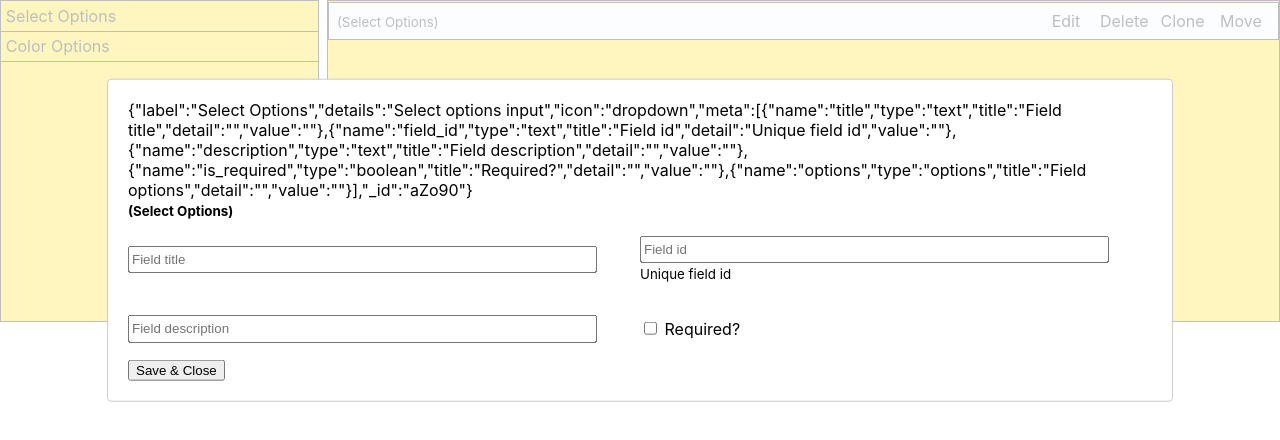
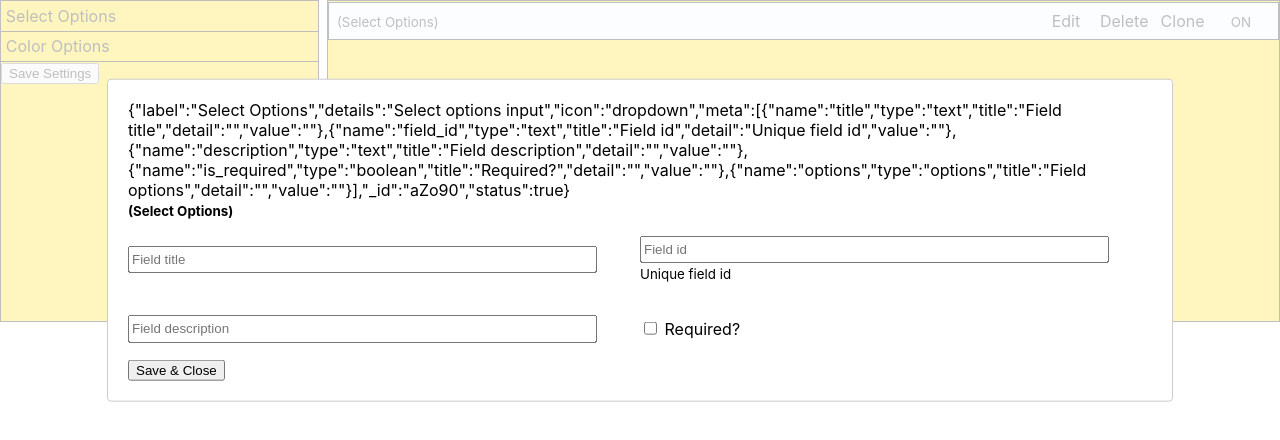
Before and after one commit to nmedia82/wcmore-extra-options, a React (Create React App) app: page / in a window 1280 px wide. Both pictures are taken after a click on the item "Select Options". Shown: the top 440 px of the page. Built offline with nearby package versions, Linux system fonts and the light colour scheme.

Commit message:
drag n drop done

```diff
--- a/package.json
+++ b/package.json
@@ -7,6 +7,7 @@
     "@testing-library/react": "^13.4.0",
     "@testing-library/user-event": "^13.5.0",
     "react": "^18.2.0",
+    "react-beautiful-dnd": "^13.1.1",
     "react-dom": "^18.2.0",
     "react-modal": "^3.16.1",
     "react-router-dom": "^6.4.2",
--- a/src/App.css
+++ b/src/App.css
@@ -56,10 +56,15 @@ ul.wcmore-meta-fields li {
   cursor: pointer;
 }
 
+.wcmore-field-single.status-false {
+  color: #fff;
+  background-color: red;
+}
+
 .wcmore-field-setting.label {
   flex: 12;
   text-align: left;
-  cursor:move;
+  cursor: move;
 }
 
 .wcmore-field-meta {
--- a/src/App.js
+++ b/src/App.js
@@ -6,6 +6,7 @@ import "./App.css";
 import meta from "./data/meta.json";
 import { FieldClass } from "./proto/protos";
 import useLocalStorage from "./common/useLocalStorage";
+import { toast } from "react-toastify";
 
 // Importing Components
 import CreateOption from "./page/create-options";
@@ -14,8 +15,10 @@ function App() {
   const [Meta, setMeta] = useState([]);
   const [Fields, setFields] = useLocalStorage("wcmore_fields", []);
 
-  const handleSaveFields = (field) => {
-    // const fields = [...Fields, field];
+  const handleSaveFields = (fields) => {
+    console.log(fields);
+    setFields(fields);
+    toast.success("Fields saved.");
     // setFields(fields);
     // setSelectedField(field);
   };
--- a/src/common/helper.js
+++ b/src/common/helper.js
@@ -17,3 +17,16 @@ export function wcmore_get_field_id() {
 
   return text;
 }
+
+export function wcmore_create_field_title(field) {
+  let title = "New Field";
+  const meta_title = field.meta.find((m) => m.name === "title");
+  if (meta_title) {
+    title = `${meta_title.value}`;
+  }
+  return (
+    <span>
+      {title} <small>{`(${field.label})`}</small>
+    </span>
+  );
+}
--- a/src/index.js
+++ b/src/index.js
@@ -5,11 +5,7 @@ import App from "./App";
 import reportWebVitals from "./reportWebVitals";
 
 const root = ReactDOM.createRoot(document.getElementById("wcmore-root"));
-root.render(
-  <React.StrictMode>
-    <App />
-  </React.StrictMode>
-);
+root.render(<App />);
 
 // If you want to start measuring performance in your app, pass a function
 // to log results (for example: reportWebVitals(console.log))
--- a/src/page/create-options.jsx
+++ b/src/page/create-options.jsx
@@ -1,7 +1,13 @@
 import { useState, useEffect } from "react";
 import Input from "../fields/input";
 import Modal from "react-modal";
-import { wcmore_get_field_id, wcmore_get_input_value } from "../common/helper";
+import { DragDropContext, Droppable } from "react-beautiful-dnd";
+import {
+  wcmore_create_field_title,
+  wcmore_get_field_id,
+  wcmore_get_input_value,
+} from "../common/helper";
+import FieldItem from "./field-item";
 
 Modal.setAppElement("#wcmore-root");
 
@@ -17,7 +23,21 @@ const customStyles = {
   },
 };
 
-function CreateOption({ Meta, SavedFields }) {
+const reorder = (list, startIndex, endIndex) => {
+  const result = Array.from(list);
+  const [removed] = result.splice(startIndex, 1);
+  result.splice(endIndex, 0, removed);
+
+  return result;
+};
+
+// const QuoteList = React.memo(function QuoteList({ quotes }) {
+//   return quotes.map((quote: QuoteType, index: number) => (
+//     <Quote quote={quote} index={index} key={quote.id} />
+//   ));
+// });
+
+function CreateOption({ Meta, SavedFields, onSaveFields }) {
   let subtitle;
   const [SelectedField, setSelectedField] = useState({});
   const [Fields, setFields] = useState([]);
@@ -45,7 +65,7 @@ function CreateOption({ Meta, SavedFields }) {
   const addNewField = (meta) => {
     // A Deep copy of meta object to unlink from Meta Objects
     let field = JSON.parse(JSON.stringify(meta));
-    field = { ...field, _id: wcmore_get_field_id() };
+    field = { ...field, _id: wcmore_get_field_id(), status: true };
     const fields = [...Fields, field];
     setFields(fields);
     // const last = fields[fields.length - 1];
@@ -80,22 +100,9 @@ function CreateOption({ Meta, SavedFields }) {
     let found = fields.find((f) => f._id === SelectedField._id);
     const index = fields.indexOf(found);
     fields[index] = SelectedField;
-    console.log(fields);
+    // console.log(fields);
     setFields(fields);
     closeModal();
-  };
-
-  const getFieldTitle = (field) => {
-    let title = "New Field";
-    const meta_title = field.meta.find((m) => m.name === "title");
-    if (meta_title) {
-      title = `${meta_title.value}`;
-    }
-    return (
-      <span>
-        {title} <small>{`(${field.label})`}</small>
-      </span>
-    );
   };
 
   // deleting field from list
@@ -117,6 +124,31 @@ function CreateOption({ Meta, SavedFields }) {
     setFields(fields);
   };
 
+  const handleStatus = (field) => {
+    const fields = [...Fields];
+    let found = fields.find((f) => f._id === field._id);
+    const index = fields.indexOf(found);
+    fields[index].status = !field.status;
+    setFields(fields);
+  };
+
+  function onDragEnd(result) {
+    if (!result.destination) {
+      return;
+    }
+
+    if (result.destination.index === result.source.index) {
+      return;
+    }
+
+    const fields = reorder(
+      Fields,
+      result.source.index,
+      result.destination.index
+    );
+
+    setFields(fields);
+  }
   // handleMove
   // https://codesandbox.io/s/reorder-draggable-list-array-forked-xtpgch?file=/src/App.js:682-752
 
@@ -130,36 +162,32 @@ function CreateOption({ Meta, SavedFields }) {
             </li>
           ))}
         </ul>
+        <button onClick={() => onSaveFields(Fields)}>Save Settings</button>
       </div>
       <div className="wcmore-panel right">
-        <div className="wcmore-field-settings">
-          {Fields.map((field, i) => (
-            <div className="wcmore-field-single" key={`setting${i}`}>
-              <span className="wcmore-field-setting label">
-                {getFieldTitle(field)}
-              </span>
-              <span
-                className="wcmore-field-setting edit"
-                onClick={() => openModal(field)}
+        <DragDropContext onDragEnd={onDragEnd}>
+          <Droppable droppableId="wcmore-field-list">
+            {(provided) => (
+              <div
+                className="wcmore-field-settings"
+                ref={provided.innerRef}
+                {...provided.droppableProps}
               >
-                Edit
-              </span>
-              <span
-                className="wcmore-field-setting delete"
-                onClick={() => handleDelete(field)}
-              >
-                Delete
-              </span>
-              <span
-                className="wcmore-field-setting clone"
-                onClick={() => handleClone(field)}
-              >
-                Clone
-              </span>
-              <span className="wcmore-field-setting move">Move</span>
-            </div>
-          ))}
-        </div>
+                {Fields.map((field, i) => (
+                  <FieldItem
+                    field={field}
+                    index={i}
+                    onOpenModal={openModal}
+                    onDelete={handleDelete}
+                    onClone={handleClone}
+                    onStatus={handleStatus}
+                  />
+                ))}
+                {provided.placeholder}
+              </div>
+            )}
+          </Droppable>
+        </DragDropContext>
       </div>
       {SelectedField.meta !== undefined && (
         <Modal
@@ -174,7 +202,7 @@ function CreateOption({ Meta, SavedFields }) {
             className="wcmore-header"
             ref={(_subtitle) => (subtitle = _subtitle)}
           >
-            {getFieldTitle(SelectedField)}
+            {wcmore_create_field_title(SelectedField)}
           </header>
           <div className="wcmore-field-meta">
             {SelectedField.meta.map((m, j) => (
--- /dev/null
+++ b/src/page/field-item.jsx
@@ -0,0 +1,63 @@
+import { Draggable } from "react-beautiful-dnd";
+import { wcmore_create_field_title } from "../common/helper";
+
+function FieldItem({ field, index, onOpenModal, onDelete, onClone, onStatus }) {
+  const getStatus = (field) => {
+    const status = field.status ? (
+      <small className="wcmore-status on">ON</small>
+    ) : (
+      <small className="wcmore-status off">OFF</small>
+    );
+
+    return status;
+  };
+
+  const getContainerClass = (field) => {
+    let class_name = "wcmore-field-single";
+    class_name += ` status-${field.status}`;
+    return class_name;
+  };
+
+  return (
+    <Draggable draggableId={field._id} index={index} key={field._id}>
+      {(provided) => (
+        <div
+          className={getContainerClass(field)}
+          ref={provided.innerRef}
+          {...provided.draggableProps}
+          {...provided.dragHandleProps}
+        >
+          <span className="wcmore-field-setting label">
+            {wcmore_create_field_title(field)}
+          </span>
+          <span
+            className="wcmore-field-setting edit"
+            onClick={() => onOpenModal(field)}
+          >
+            Edit
+          </span>
+          <span
+            className="wcmore-field-setting delete"
+            onClick={() => onDelete(field)}
+          >
+            Delete
+          </span>
+          <span
+            className="wcmore-field-setting clone"
+            onClick={() => onClone(field)}
+          >
+            Clone
+          </span>
+          <span
+            className="wcmore-field-setting status"
+            onClick={() => onStatus(field)}
+          >
+            {getStatus(field)}
+          </span>
+        </div>
+      )}
+    </Draggable>
+  );
+}
+
+export default FieldItem;
```
Also changed, not shown: 1 other file (tests, documents, lock files or other folders).
